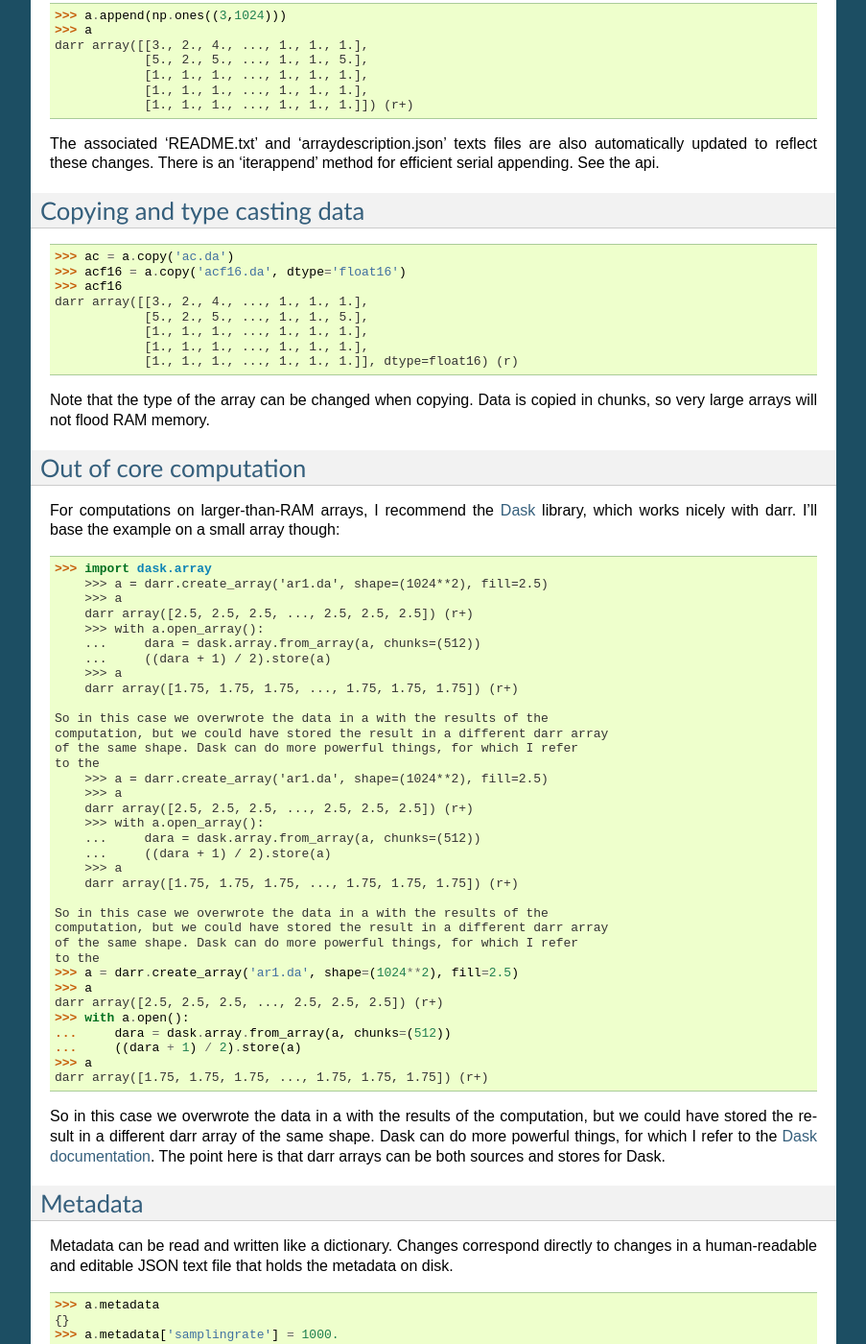
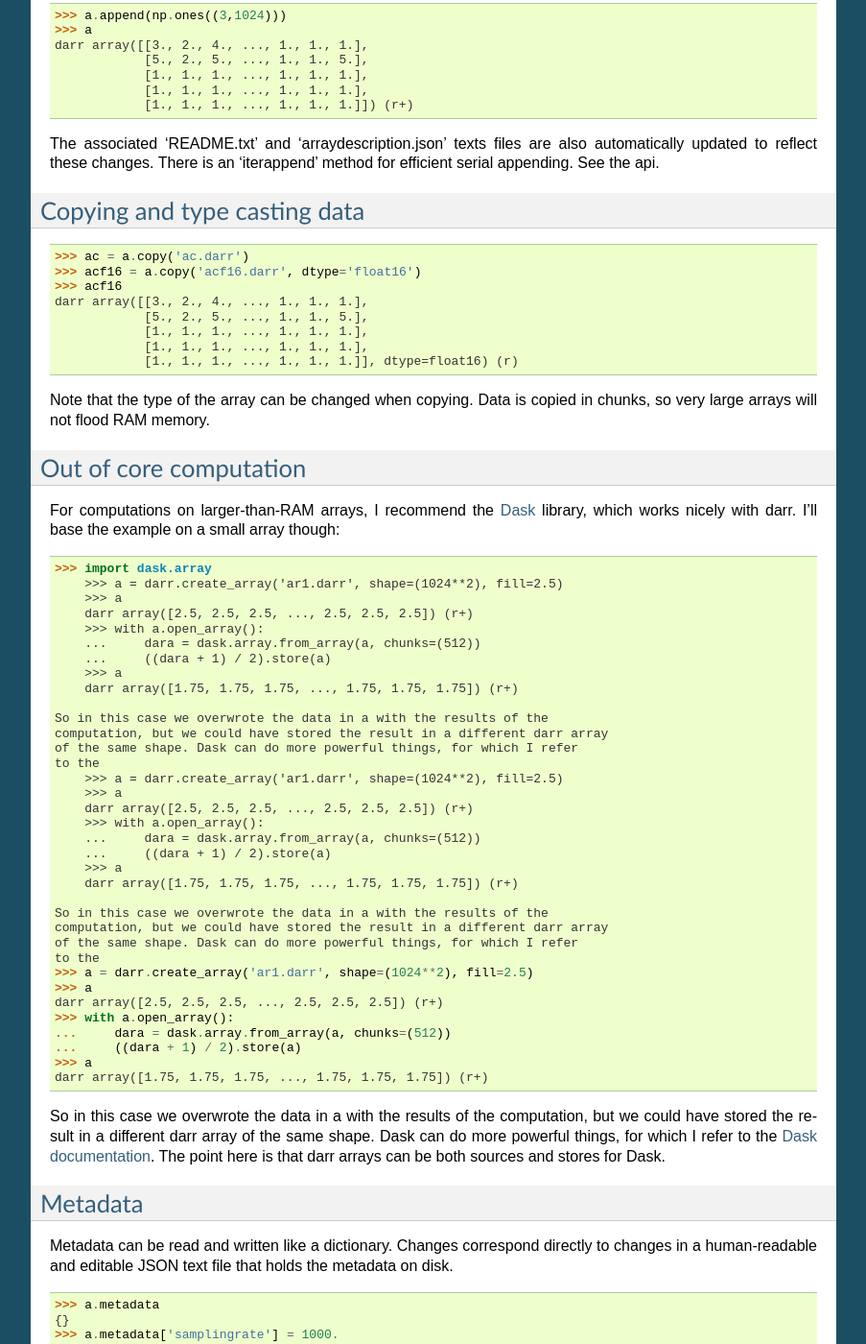
Before and after one commit to gbeckers/Darr, a Sphinx documentation site: the page built from docs/tutorial.rst, in a window 1280 px wide and 1400 px high, scrolled down 3129 px. Shown: the whole window at 96% size, without its empty margins (198-1101 px from the left). Built offline with Sphinx 7.4.7, drawn with Linux system fonts in a browser that asks for light colours; some of the changed text lies outside the part shown.

Commit message:
update tutorial

```diff
--- a/docs/tutorial.rst
+++ b/docs/tutorial.rst
@@ -36,7 +36,7 @@ Creating an array
 .. code:: python
 
     >>> import darr
-    >>> a = darr.create_array('a1.da', shape=(2,1024))
+    >>> a = darr.create_array('a1.darr', shape=(2,1024))
     >>> a
     darr array([[0., 0., 0., ..., 0., 0., 0.],
                 [0., 0., 0., ..., 0., 0., 0.]]) (r+)
@@ -44,7 +44,7 @@ Creating an array
 The default is to fill the array with zeros (of type float64) but this
 can be changed by the 'fill' and 'fillfunc' parameters. See the api.
 
-The data is now stored on disk in a directory named 'a1.da', containing
+The data is now stored on disk in a directory named 'a1.darr', containing
 a flat binary file ('arrayvalues.bin') and a human-readble
 `JSON <https://en.wikipedia.org/wiki/JSON>`__ text file
 ('arraydescription.json'), with information on the array dimensionality,
@@ -89,7 +89,7 @@ To specify the numeric type, use the dtype argument:
 
 .. code:: python
 
-    >>> a = darr.create_array('a2.da', shape=(2,1024), dtype='uint8')
+    >>> a = darr.create_array('a2.darr', shape=(2,1024), dtype='uint8')
     >>> a
     darr array([[0, 0, 0, ..., 0, 0, 0],
                 [0, 0, 0, ..., 0, 0, 0]], dtype=uint8) (r+)
@@ -103,7 +103,7 @@ Creating an array from a NumPy array or a sequence
 
     >>> import numpy as np
     >>> na = np.ones((2,1024))
-    >>> a = darr.asarray('a3.da', na)
+    >>> a = darr.asarray('a3.darr', na)
     >>> a
     darr array([[ 1.,  1.,  1., ...,  1.,  1.,  1.],
                 [ 1.,  1.,  1., ...,  1.,  1.,  1.]]) (r)
@@ -226,8 +226,8 @@ Copying and type casting data
 
 .. code:: python
 
-    >>> ac = a.copy('ac.da')
-    >>> acf16 = a.copy('acf16.da', dtype='float16')
+    >>> ac = a.copy('ac.darr')
+    >>> acf16 = a.copy('acf16.darr', dtype='float16')
     >>> acf16
     darr array([[3., 2., 4., ..., 1., 1., 1.],
                 [5., 2., 5., ..., 1., 1., 5.],
@@ -250,7 +250,7 @@ nicely with darr. I'll base the example on a small array though:
 .. code:: python
 
     >>> import dask.array
-        >>> a = darr.create_array('ar1.da', shape=(1024**2), fill=2.5)
+        >>> a = darr.create_array('ar1.darr', shape=(1024**2), fill=2.5)
         >>> a
         darr array([2.5, 2.5, 2.5, ..., 2.5, 2.5, 2.5]) (r+)
         >>> with a.open_array():
@@ -263,7 +263,7 @@ nicely with darr. I'll base the example on a small array though:
     computation, but we could have stored the result in a different darr array
     of the same shape. Dask can do more powerful things, for which I refer
     to the
-        >>> a = darr.create_array('ar1.da', shape=(1024**2), fill=2.5)
+        >>> a = darr.create_array('ar1.darr', shape=(1024**2), fill=2.5)
         >>> a
         darr array([2.5, 2.5, 2.5, ..., 2.5, 2.5, 2.5]) (r+)
         >>> with a.open_array():
@@ -276,10 +276,10 @@ nicely with darr. I'll base the example on a small array though:
     computation, but we could have stored the result in a different darr array
     of the same shape. Dask can do more powerful things, for which I refer
     to the
-    >>> a = darr.create_array('ar1.da', shape=(1024**2), fill=2.5)
+    >>> a = darr.create_array('ar1.darr', shape=(1024**2), fill=2.5)
     >>> a
     darr array([2.5, 2.5, 2.5, ..., 2.5, 2.5, 2.5]) (r+)
-    >>> with a.open():
+    >>> with a.open_array():
     ...     dara = dask.array.from_array(a, chunks=(512))
     ...     ((dara + 1) / 2).store(a)
     >>> a
```
